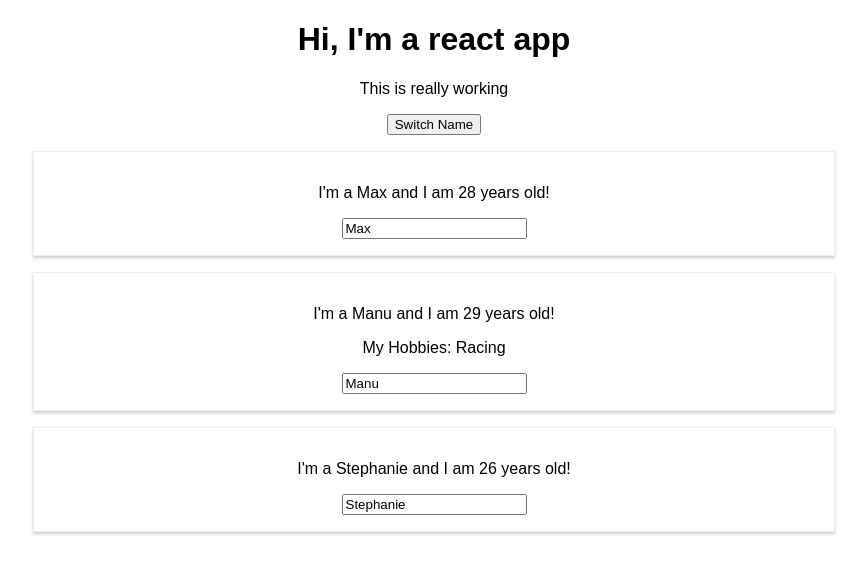
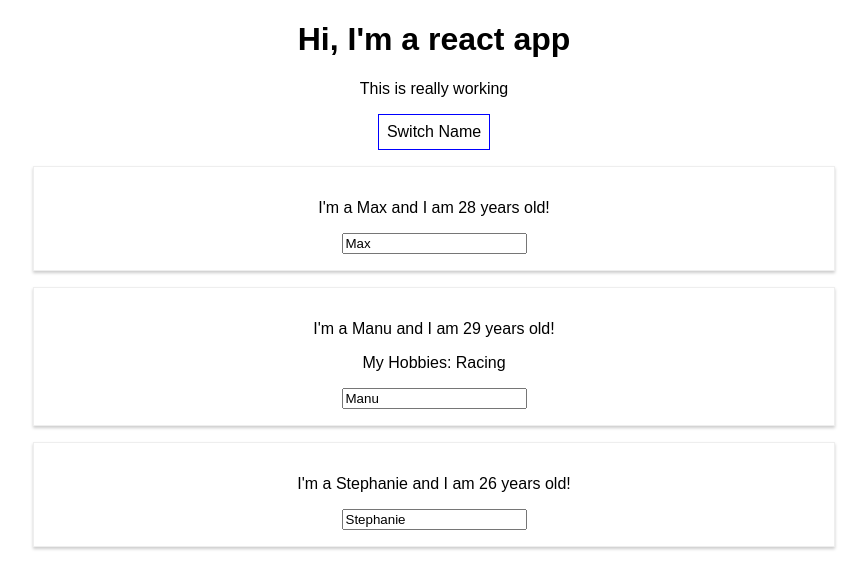
Before and after one commit to soulyana/react-basics, a React (Create React App) app: page / in a window 1280 px wide. Shown: the top 588 px of the page, without its empty margins (206-1073 px from the left). Built offline with nearby package versions, Linux system fonts and the light colour scheme.

Commit message:
working with inline styles

```diff
--- a/src/App.js
+++ b/src/App.js
@@ -40,13 +40,25 @@
   }
 
   render() {
+    //inline styles restrict ability to use full css features
+    // use to scope to a style and only applies to a single el
+    const style = {
+      backgroundColor: 'white',
+      font: 'inherit',
+      border: '1px solid blue',
+      padding: '8px',
+      cursor: 'pointer'
+    };
+
+
     return (
       // Only 1 root element that you return
       <div className="App">
         <h1>Hi, I'm a react app</h1>
         <p>This is really working</p>
         {/* pass a reference dont use () b/c it'll execute immediately */}
-        <button onClick={() => this.switchNameHandler('Maximilian!!')}>Switch Name</button>
+        <button style={style}
+        onClick={() => this.switchNameHandler('Maximilian!!')}>Switch Name</button>
         <Person
           name={this.state.persons[0].name}
           age={this.state.persons[0].age} />
```
